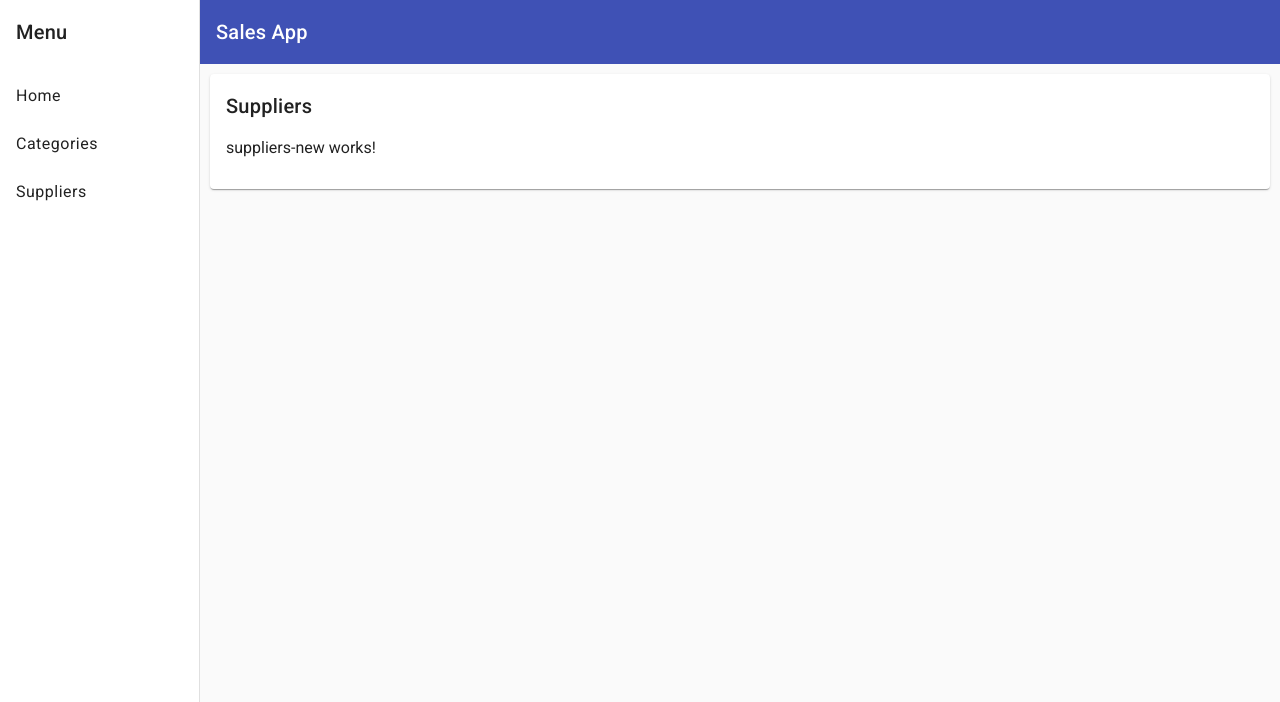
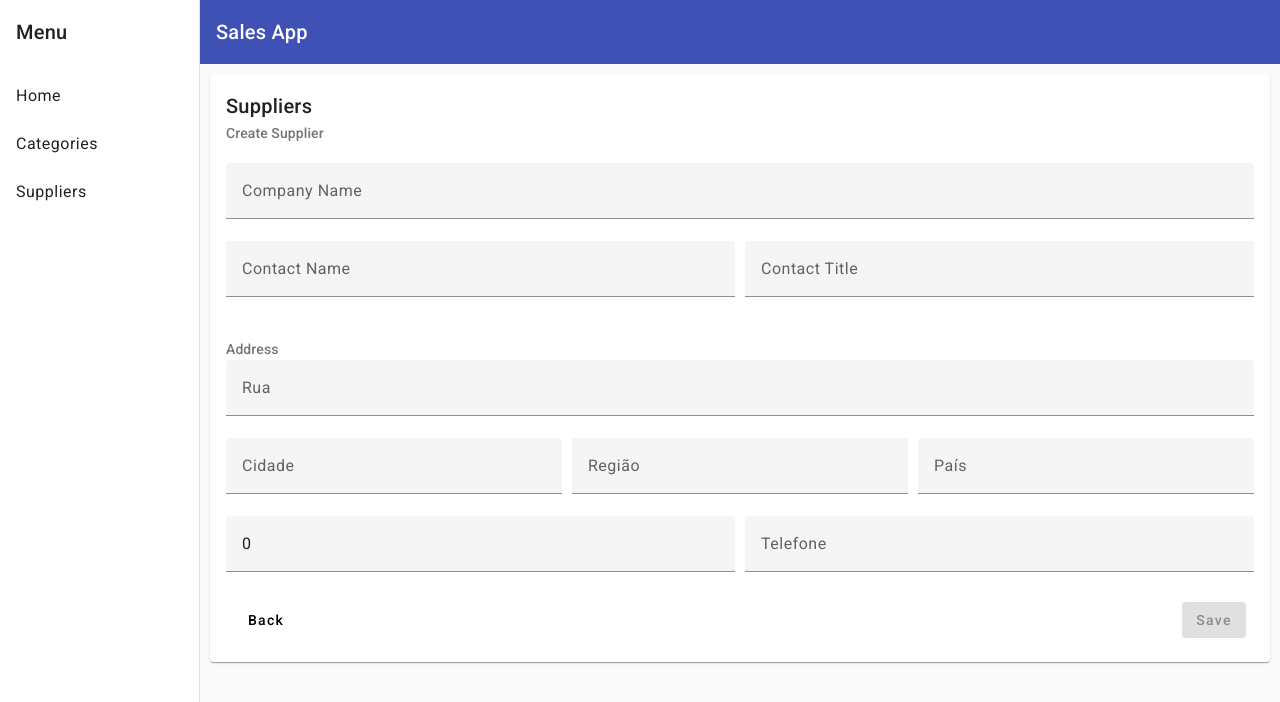
Before and after one commit to edmaker89/my-sales-app, an Angular app: page /suppliers/new in a window 1280 px wide. Shown: the top 702 px of the page. Built offline with nearby package versions, Linux system fonts and the light colour scheme.

Commit message:
novo fornecedor

```diff
--- a/src/app/suppliers/suppliers-new/suppliers-new.component.html
+++ b/src/app/suppliers/suppliers-new/suppliers-new.component.html
@@ -1 +1,12 @@
-<p>suppliers-new works!</p>
+<mat-card-subtitle>Create Supplier</mat-card-subtitle>
+<br>
+@if (supplierObservable|async) {
+    <app-suppliers-form
+        [supplier]="supplier"
+        (save)="onSave($event)"
+        (back)="onBack()"
+    ></app-suppliers-form>
+}
+@else {
+    <loading-bar></loading-bar>
+}
--- a/src/app/suppliers/suppliers-new/suppliers-new.component.ts
+++ b/src/app/suppliers/suppliers-new/suppliers-new.component.ts
@@ -1,12 +1,44 @@
-import { Component } from '@angular/core';
+import { Component, OnInit, inject } from '@angular/core';
+import { MaterialModule } from '../../material.module';
+import { SuppliersFormComponent } from '../suppliers-form/suppliers-form.component';
+import { AsyncPipe } from '@angular/common';
+import { LoadingBarComponent } from '../../loading-bar.component';
+import { Router } from '@angular/router';
+import { SupplierService } from '../supplier.service';
+import { Observable, lastValueFrom, of } from 'rxjs';
+import { Suppliers } from '../suppliers.dto';
 
 @Component({
   selector: 'app-suppliers-new',
   standalone: true,
-  imports: [],
+  imports: [
+    MaterialModule,
+    SuppliersFormComponent,
+    AsyncPipe,
+    LoadingBarComponent
+  ],
   templateUrl: './suppliers-new.component.html',
   styles: ``
 })
-export class SuppliersNewComponent {
+export class SuppliersNewComponent implements OnInit {
+  router = inject(Router)
+  supplierService = inject(SupplierService)
+  supplierObservable!: Observable<Suppliers>
+  supplier: Suppliers
 
+  async ngOnInit() {
+    this.supplierObservable = await of(this.supplierService.create()) //sem ela não espera os dados para carregar o formulario
+    this.supplier = await lastValueFrom(this.supplierObservable)
+    console.log(this.supplier)
+  }
+
+  async onSave(supplier: Suppliers) {
+    this.supplierObservable = this.supplierService.save(supplier)
+    const result = await lastValueFrom(this.supplierObservable)
+    this.router.navigate(['/suppliers/show', result.id])
+  }
+
+  onBack() {
+    this.router.navigate(['/suppliers/'])
+  }
 }
```
